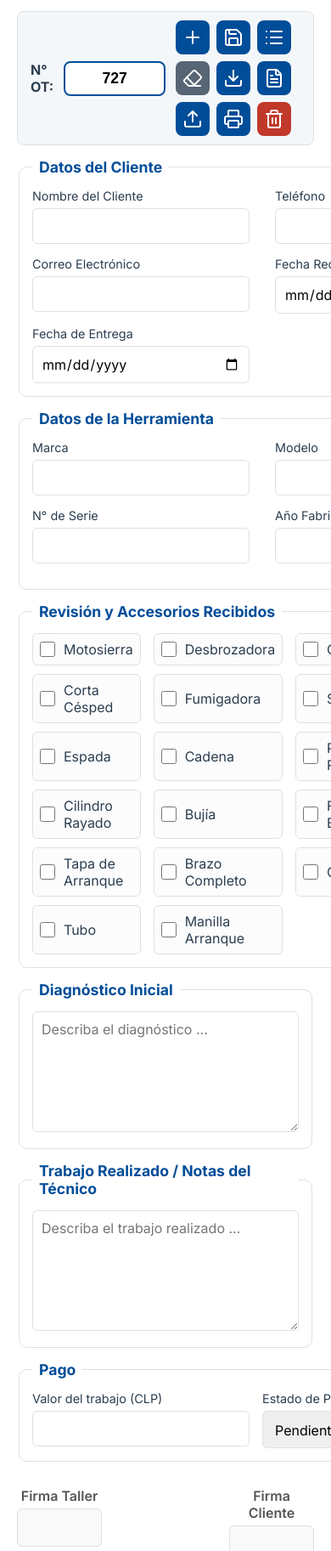
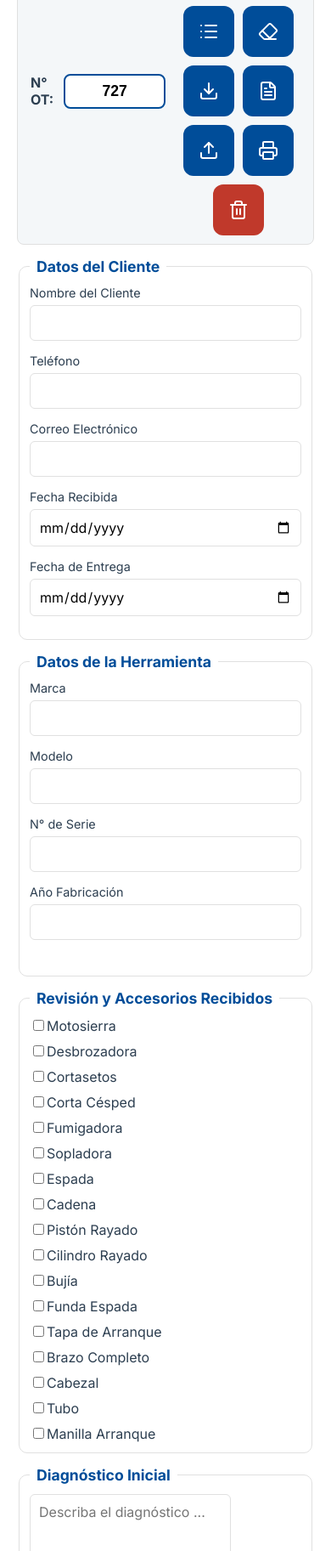
Before and after one commit to CryptoWorldX9/OT-FuelTek, a plain HTML site: page index.html in a window 390 px wide. Shown: the part 175-2000 px from the top of the page at 85% size. Drawn offline with nearby package versions, Linux system fonts and the light colour scheme.

Commit message:
Refactor CSS for improved readability and structure

```diff
--- a/styles.css
+++ b/styles.css
@@ -1,15 +1,15 @@
 :root{
   --primary: #004d99; /* Azul Corporativo */
-  --accent: #f26522; /* Naranja Contraste (para el subtítulo) */
-  --dark: #2c3e50; /* Gris Oscuro/Negro Sobrio */
+  --accent: #f26522; /* Naranja Contraste */
+  --dark: #2c3e50;
   --border: #e0e0e0;
-  --bg: #f4f7f9; /* Fondo muy claro */
+  --bg: #f4f7f9;
   --card: #fff;
 }
 
 *{box-sizing:border-box}
 body{
-  font-family: 'Inter', "Segoe UI", Roboto, Arial, sans-serif; /* Fuente moderna */
+  font-family: 'Inter', "Segoe UI", Roboto, Arial, sans-serif;
   margin:0;
   background:var(--bg);
   color:var(--dark);
@@ -32,14 +32,18 @@ header{
   color:white;
   padding:18px;
 }
-.logo{width:80px;height:80px;object-fit:contain;background:white;padding:5px;border-radius:8px}
+.logo{
+  width:80px;height:80px;object-fit:contain;
+  background:white;padding:5px;border-radius:8px;
+}
 .header-info h1{margin:0;font-size:2rem}
-.header-info p{color:var(--accent);margin:4px 0;font-weight:600} /* Color Naranja */
+.header-info p{color:var(--accent);margin:4px 0;font-weight:600}
 .header-info small{opacity:0.9;font-size:0.8rem}
 
+/* MAIN */
 main{padding:20px}
 
-/* top bar - con el nuevo botón "Limpiar Campos" */
+/* OT BAR */
 .ot-bar{
   display:flex;
   justify-content:space-between;
@@ -53,98 +57,174 @@ main{padding:20px}
 }
 .ot-bar .left{display:flex;align-items:center;gap:12px}
 .ot-label{font-weight:700;color:var(--dark)}
-#otNumber{width:120px;text-align:center;font-weight:800;font-size:1.1rem;border:2px solid var(--primary);border-radius:8px;padding:8px 10px;background:#fff}
+#otNumber{
+  width:120px;text-align:center;
+  font-weight:800;font-size:1.1rem;
+  border:2px solid var(--primary);
+  border-radius:8px;padding:8px 10px;background:#fff;
+}
 
-/* controls buttons small and uniform */
-.controls{display:flex;gap:8px;flex-wrap:wrap;align-items:center}
+/* BOTONES */
+.controls{
+  display:flex;
+  gap:8px;
+  flex-wrap:wrap;
+  align-items:center;
+}
 .controls button, .import-label{
-  width:40px;height:40px;border-radius:8px;border:none;background:var(--primary);color:white;
-  display:inline-flex;align-items:center;justify-content:center;cursor:pointer;
-  transition:background 0.2s ease;
+  width:40px;height:40px;border-radius:8px;
+  border:none;background:var(--primary);color:white;
+  display:flex;align-items:center;justify-content:center;
+  cursor:pointer;transition:background 0.2s ease;
 }
 .controls button:hover, .import-label:hover{background:#003a7a}
 .controls .danger{background:#c0392b}
 .controls .danger:hover{background:#a13023}
+#importFile{display:none}
 
-/* Botón de limpieza */
-#resetFormBtn {background:#576574}
-#resetFormBtn:hover {background:#465360}
-
-.import-label input{display:none}
-
-/* form fields */
-fieldset{border:1px solid var(--border);border-radius:10px;padding:15px;margin-bottom:15px}
-legend{color:var(--primary);font-weight:700;padding:0 8px;font-size:1.1rem}
+/* FORM */
+fieldset{
+  border:1px solid var(--border);
+  border-radius:10px;padding:15px;margin-bottom:15px;
+}
+legend{
+  color:var(--primary);
+  font-weight:700;
+  padding:0 8px;
+  font-size:1.1rem;
+}
 
 .grid{display:grid;gap:15px}
-.grid-2col{grid-template-columns: 1fr 1fr}
-.spaced label{padding-right:15px}
+.grid-2col{grid-template-columns:1fr 1fr}
 
 .stack{display:flex;flex-direction:column;gap:6px;font-size:0.9rem}
-/* Aplicar la fuente a los inputs */
-.stack input, .stack select, textarea{padding:10px;border-radius:6px;border:1px solid var(--border);font-size:1rem;transition:border-color 0.2s;font-family: inherit;}
-.stack input:focus, .stack select:focus, textarea:focus{border-color:var(--primary);outline:none}
-textarea{width:100%;min-height:140px;resize:vertical}
+.stack input, .stack select, textarea{
+  padding:10px;border-radius:6px;border:1px solid var(--border);
+  font-size:1rem;font-family:inherit;
+}
+textarea{min-height:140px;resize:vertical}
 
-/* checkbox grid aligned */
+/* CHECKBOX GRID */
 .checkbox-grid.aligned{
   display:grid;
-  grid-template-columns: repeat(3, 1fr);
+  grid-template-columns:repeat(3,1fr);
   gap:10px 15px;
 }
-.checkbox-item{display:flex;align-items:center;gap:10px;background:#fcfcfc;padding:8px;border-radius:6px;border:1px solid var(--border);cursor:pointer}
-.checkbox-item:hover{background:#f0f7ff;border-color:#b3d4ff}
-.checkbox-item input[type="checkbox"]{width:18px;height:18px;margin:0;flex:0 0 auto;accent-color:var(--primary)}
 
-/* payment grid: se mantiene en 3 columnas uniformes para un layout compacto */
-.grid-pay{display:grid;grid-template-columns:1fr 1fr 1fr;gap:15px}
+/* PAYMENT GRID */
+.grid-pay{
+  display:grid;
+  grid-template-columns:1fr 1fr 1fr;
+  gap:15px;
+}
 .hidden{display:none}
 
-/* firmas centradas */
-.firmas{display:flex;justify-content:center;gap:150px;margin:30px 0}
+/* FIRMAS */
+.firmas{
+  display:flex;justify-content:center;
+  gap:150px;margin:30px 0;
+}
 .firma-box{width:40%;text-align:center}
-.firma-box label{font-weight:600;color:#555}
-/* Aplicar la fuente a los inputs de firma */
-.firma-box input{width:100%;height:45px;text-align:center;border-radius:6px;border:1px solid var(--border);margin-top:5px;background:#f9f9f9;font-family: inherit;}
+.firma-box input{
+  width:100%;height:45px;text-align:center;
+  border-radius:6px;border:1px solid var(--border);
+  background:#f9f9f9;font-family:inherit;
+}
 
-/* notas */
-.notas{background:#e8f0f8;border-left:5px solid var(--primary);padding:15px;border-radius:8px;margin-top:25px}
-.notas h4{margin-top:0;color:var(--primary)}
-.notas ul{padding-left:20px;margin:0;font-size:0.9rem}
+/* NOTAS */
+.notas{
+  background:#e8f0f8;border-left:5px solid var(--primary);
+  padding:15px;border-radius:8px;margin-top:25px;
+}
 
-/* modal - lista de OT */
-.modal{position:fixed;left:0;top:0;width:100%;height:100%;display:flex;align-items:center;justify-content:center;background:rgba(0,0,0,0.55);z-index:40}
+/* FOOTER */
+footer{
+  background:var(--dark);color:white;
+  text-align:center;padding:10px;font-size:0.8rem;
+}
+
+/* MODAL */
+.modal{
+  position:fixed;left:0;top:0;width:100%;height:100%;
+  display:flex;align-items:center;justify-content:center;
+  background:rgba(0,0,0,0.55);z-index:40;
+}
 .modal.hidden{display:none}
-.modal-content{width:90%;max-width:900px;background:#fff;border-radius:10px;padding:20px;box-shadow:0 15px 40px rgba(0,0,0,0.3)}
-.modal-header{display:flex;justify-content:space-between;align-items:center;margin-bottom:15px}
-.modal-header h3{margin:0;color:var(--dark)}
-.modal-header button{background:#777;padding:8px 12px;color:white;border:none;border-radius:6px;cursor:pointer}
-.modal-body input{width:100%;padding:10px;border-radius:6px;border:1px solid var(--border);margin-bottom:15px}
-.orders-list{max-height:500px;overflow-y:auto;border:1px solid #eee;padding:10px;border-radius:6px;background:#f9f9f9}
-.order-row{display:flex;justify-content:space-between;align-items:center;padding:10px;border-bottom:1px solid #e5e5e5;background:#fff;border-radius:6px;margin-bottom:6px;box-shadow:0 1px 3px rgba(0,0,0,0.05)}
-.order-row:last-child{border-bottom:none}
-.order-actions button{margin-left:8px;padding:8px 10px;border-radius:6px;border:none;background:var(--primary);color:white;cursor:pointer;font-size:0.85rem}
-.order-actions button.small{padding:6px 10px}
+.modal-content{
+  width:90%;max-width:900px;background:#fff;
+  border-radius:10px;padding:20px;
+}
 
-/* footer */
-footer{background:var(--dark);color:white;padding:10px;text-align:center;font-size:0.8rem}
+/* ======================== */
+/* 📱 RESPONSIVE MÓVIL      */
+/* ======================== */
 
-/* === PRINT STYLES (PDF) - Mejora Profesional === */
-@page{size:letter;margin:8mm} /* MARGEN SUPERIOR DISMINUIDO */
+@media(max-width:900px){
+  .wrapper{margin:0;border-radius:0;box-shadow:none}
+
+  header{
+    padding:14px;
+    flex-direction:row;
+    align-items:center;
+  }
+  .logo{width:65px;height:65px}
+  .header-info h1{font-size:1.5rem}
+
+  .grid-2col{grid-template-columns:1fr}
+
+  .checkbox-grid.aligned{
+    grid-template-columns:repeat(2,1fr);
+  }
+
+  .firmas{
+    flex-direction:column;
+    align-items:center;
+    gap:40px;
+  }
+  .firma-box{width:80%}
+
+  /* BOTONES TIPO APP */
+  .controls button, .import-label{
+    width:55px;height:55px;font-size:1.4rem;
+  }
+}
+
+@media(max-width:600px){
+  header{
+    padding:12px;
+  }
+  .logo{width:55px;height:55px}
+  .header-info small{display:none}
+
+  .controls{
+    justify-content:center;
+    gap:10px;
+  }
+  .controls button, .import-label{
+    width:60px;height:60px;border-radius:12px;
+  }
+
+  .checkbox-grid.aligned{
+    grid-template-columns:1fr;
+  }
+
+  .grid-pay{
+    grid-template-columns:1fr;
+  }
+
+  fieldset{padding:12px}
+  textarea{min-height:110px}
+}
+
+/* ============ */
+/* IMPRESIÓN    */
+/* ============ */
+@page{size:letter;margin:8mm}
 @media print{
-  body{background:white}
-  .wrapper{box-shadow:none;margin:0;border-radius:0}
-  /* Ocultar interfaz de usuario */
-  .controls, .ot-bar .controls, .import-label, .modal, footer {display:none !important}
-  main {padding:0 !important;}
-
-  /* Mostrar solo printArea */
   body *{visibility:hidden}
   #printArea, #printArea *{visibility:visible}
   #printArea{
     position:absolute;left:0;top:0;width:100%;
-    padding:8mm; /* Mismo margen que @page */
-    box-sizing:border-box;
-    font-size:10pt; /* Fuente más pequeña para impresión */
+    padding:8mm;box-sizing:border-box;
   }
 }
```
